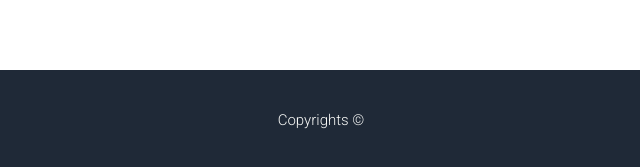
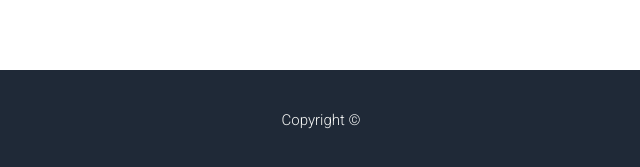
Before and after one commit to kchelminska/Brainnest_Assigment_2, a plain HTML site: page index.html in a window 1280 px wide. Shown: the part 1719-1886 px from the top of the page, 319-959 px from the left. Drawn offline with Linux system fonts and the light colour scheme.

Commit message:
footer change

```diff
--- a/index.html
+++ b/index.html
@@ -66,7 +66,7 @@
             </div>
             <button>Sign up</button>
         </div>
-        <footer>Copyrights &copy</footer>
+        <footer>Copyright &copy</footer>
     </div>
 </body>
 </html>
```
